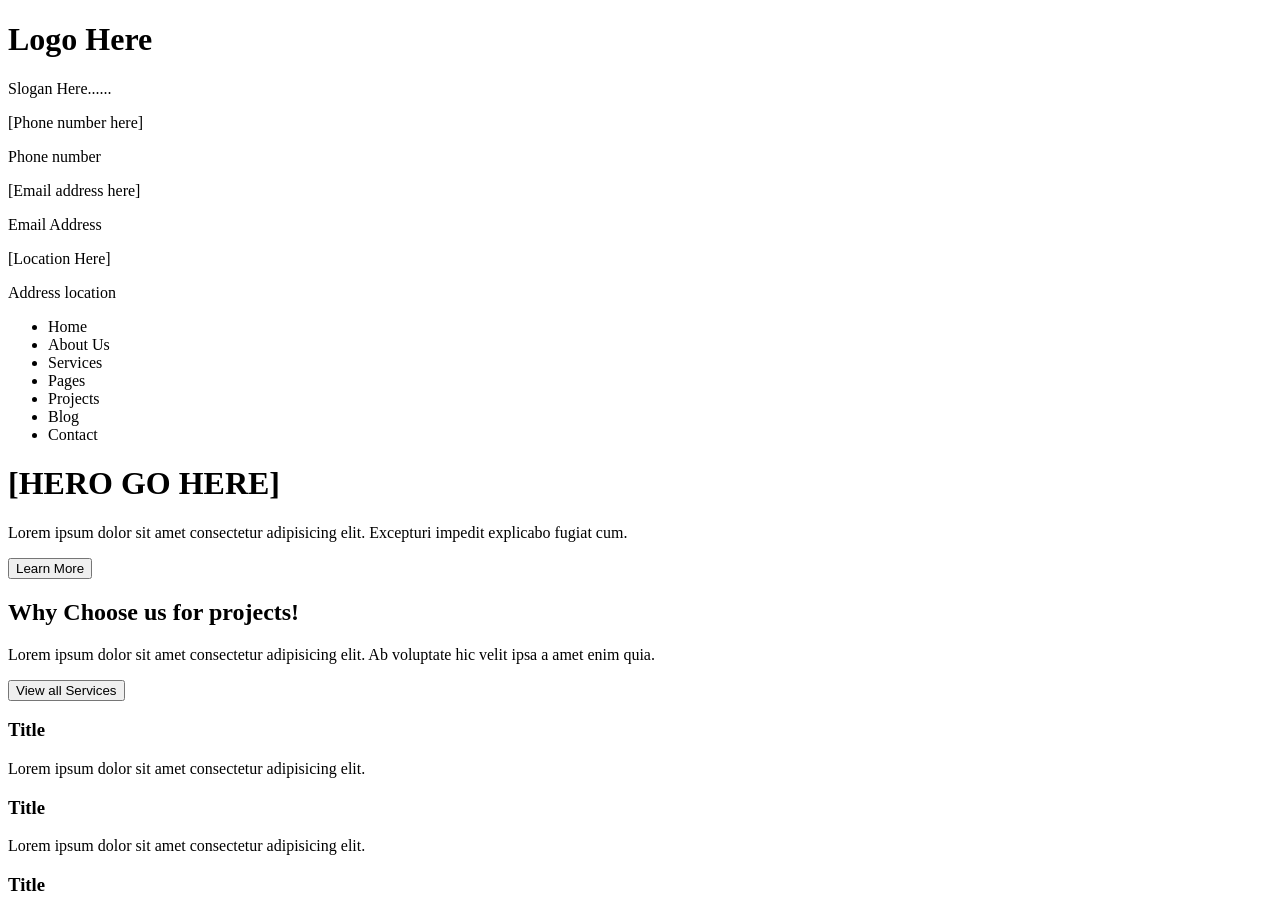
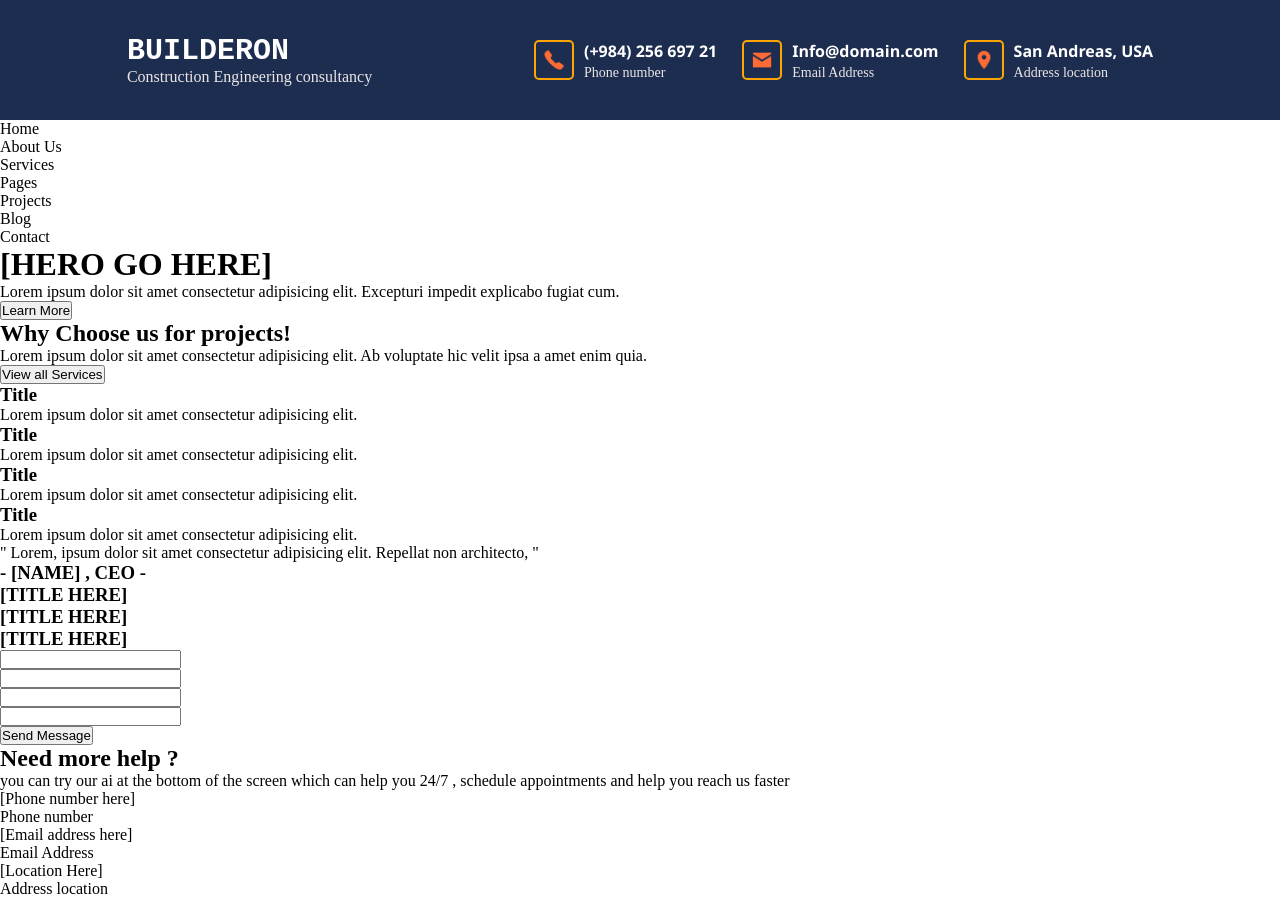
Before and after one commit to GeorgioIO/engineering-consultancy, a plain HTML site: page index.html in a window 1280 px wide. Shown: the top 901 px of the page. Drawn offline with Linux system fonts and the light colour scheme.

Commit message:
Create css files , start with header + add variables

```diff
--- a/index.html
+++ b/index.html
@@ -3,34 +3,36 @@
 <head>
     <meta charset="UTF-8">
     <meta name="viewport" content="width=device-width, initial-scale=1.0">
+    <link rel="stylesheet" href="./styles/variables.css">
+    <link rel="stylesheet" href="./styles/styles.css">
     <title>Document</title>
 </head>
 <body>
     <header class="header-section">
         <div class="logo-container">
-            <h1>Logo Here</h1>
-            <p>Slogan Here......</p>
+            <h1>BUILDERON</h1>
+            <p>Construction Engineering consultancy</p>
         </div>
         <div class="header-information-container">
             <div class="header-info">
-                <div class="phone"></div>
-                <div>
-                    <p>[Phone number here]</p>
-                    <p>Phone number</p>
+                <div class="phone"><img src="./images/phone-logo.png" alt="phone logo"></div>
+                <div class="phone-info-container">
+                    <p class="bold info-value">(+984) 256 697 21</p>
+                    <p class="light info-title">Phone number</p>
                 </div>
             </div>
             <div class="header-info">
-                <div class="email"></div>
-                <div>
-                    <p>[Email address here]</p>
-                    <p>Email Address</p>
+                <div class="email"><img src="./images/mail-logo.png" alt="mail logo"></div>
+                <div class="mail-info-container">
+                    <p class="bold info-value">Info@domain.com</p>
+                    <p class="light info-title">Email Address</p>
                 </div>
             </div>
             <div class="header-info">
-                <div class="location"></div>
-                <div>
-                    <p>[Location Here]</p>
-                    <p>Address location</p>
+                <div class="location"><img src="./images/location-logo.png" alt="location logo"></div>
+                <div class="location-info-container">
+                    <p class="bold info-value">San Andreas, USA</p>
+                    <p class="light info-title">Address location</p>
                 </div>
             </div>
         </div>
@@ -121,16 +123,6 @@
         <div class="works-logo-card">
             <div class="works-logo-image-container"></div>
             <h3>[TITLE HERE]</h1>
-        </div>
-        <div class="works-logo-card">
-            <div class="works-logo-image-container"></div>
-            <h3>[TITLE HERE]</h1>
-        </div>
-    </div>
-    <div class="contact-section">
-        <h1>Fill the form to contact us</h1>
-        <div>
-            <div>
                 <div>
                     <div class="firstname">
                         <input type="text" name="" id="">
@@ -154,7 +146,6 @@
                 <p>you can try our ai at the bottom of the screen which can help you 24/7 , schedule appointments and help you reach us faster</p>
             </div>
         </div>
-
     </div>
     <footer class="footer-section">
         <div class="footer-information-container">
--- /dev/null
+++ b/styles/styles.css
@@ -0,0 +1,117 @@
+
+
+/* GLOBAL RESET */
+*
+{
+    padding: 0;
+    margin: 0;
+    box-sizing: border-box;
+}
+
+/* GENERAL STYLES */
+
+.bold
+{
+    font-weight: bolder;
+}
+
+.light
+{
+    font-weight: 200;
+}
+
+
+/* -------- BODY -------- */
+
+body
+{
+    height: auto;
+    width: 100vw;
+    display: flex;
+    flex-direction: column;
+    overflow-x: hidden;
+}
+
+
+/* -------- HEADER -------- */
+
+.header-section
+{
+    background-color: var(--header-section-bgcolor);
+    height: 15vh;
+    display: flex;
+    color: var(--header-text-fontcolor);
+    justify-content: space-evenly;
+    align-items: center;
+    gap: 35px;
+}
+
+.header-section h1
+{
+    font-size: 30px;
+    font-family: monospace;
+}
+
+.header-section .logo-container p
+{
+    color: var(--header-slogan-fontcolor);
+}
+
+.header-information-container
+{
+    display: flex;
+    gap: 25px;
+}
+
+.header-info
+{
+    display: flex;
+    gap: 10px;
+}
+
+
+.header-information-container .header-info div.phone,
+.header-information-container .header-info div.email,
+.header-information-container .header-info div.location
+{
+    width: 40px;
+    height: 40px;
+    border: 2px solid orange;
+    border-radius: 5px;
+
+}
+
+.header-information-container .header-info div.phone img,
+.header-information-container .header-info div.email img,
+.header-information-container .header-info div.location img
+{
+    width: 100%;
+    height: 100%;
+    padding: 7px;
+}
+
+.phone-info-container,
+.mail-info-container,
+.location-info-container
+{
+    display: flex;
+    flex-direction: column;
+    gap: 3px;
+}
+
+.phone-info-container p.info-value,
+.mail-info-container p.info-value,
+.location-info-container p.info-value
+{
+    font-family: 'Segoe UI', Tahoma, Geneva, Verdana, sans-serif;
+    font-size: 16px;
+}
+
+
+.phone-info-container p.info-title,
+.mail-info-container p.info-title,
+.location-info-container p.info-title
+{
+    color: var(--header-info-title-fontcolor);
+    font-size: 14px;
+}
--- /dev/null
+++ b/styles/variables.css
@@ -0,0 +1,12 @@
+
+/* VARIABLES */
+
+:root{
+
+    /* ---- COLORS ---- */
+    --header-section-bgcolor : #1D2D50 ;
+    --header-text-fontcolor : #FFFFFF ;
+    --header-slogan-fontcolor : #ebe6e6 ;
+    --header-info-title-fontcolor : #ebe6e6 ;
+
+}
```
Also changed, not shown: images/location-logo.png (added), images/mail-logo.png (added), images/phone-logo.png (added).
